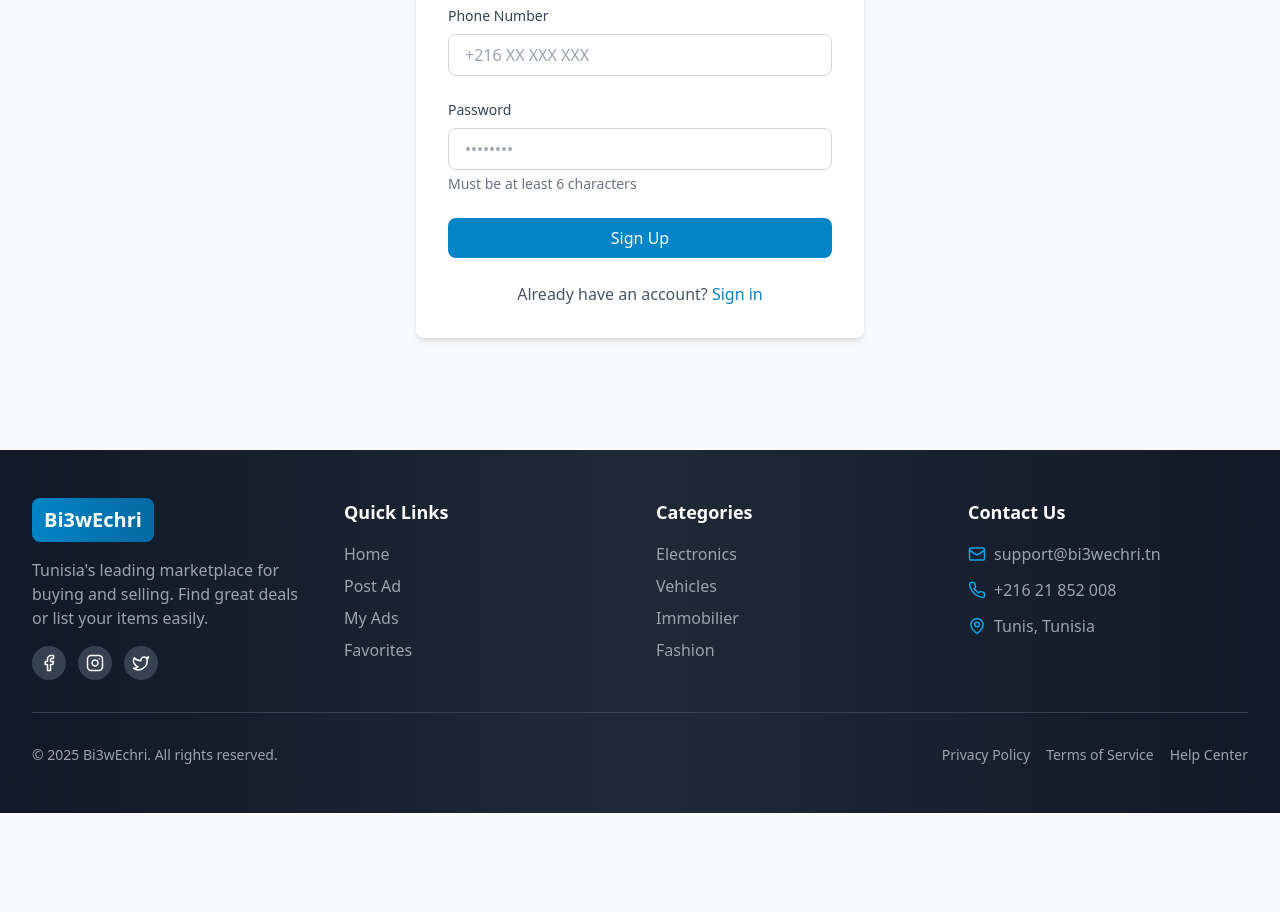
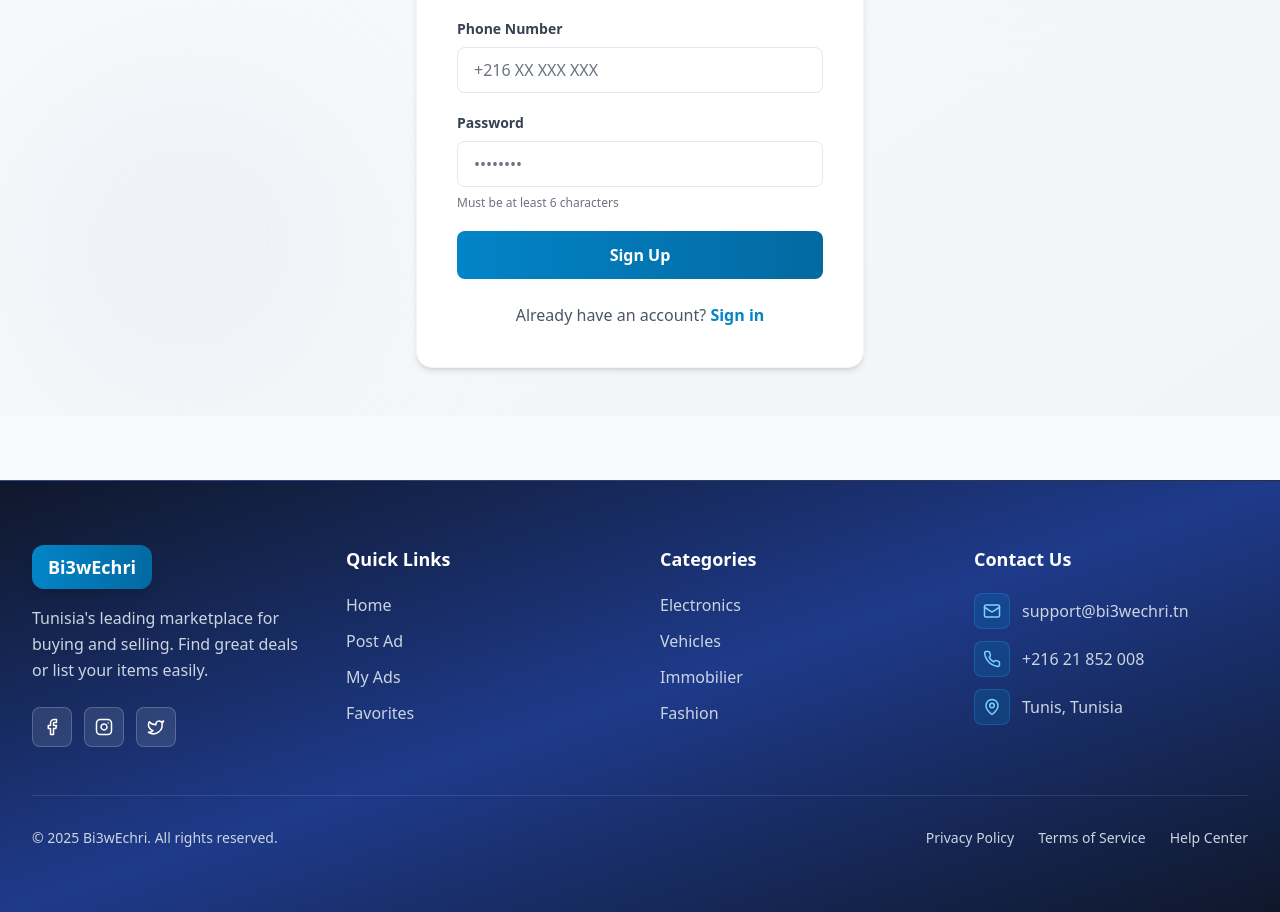
Before and after one commit to aymench10/bi3wechri, a React (Vite) app: page /signup in a window 1280 px wide. Shown: the part 491-1403 px from the top of the page. Before the commit the page ends 1304 px from the top, so only its background shows below. Built offline with nearby package versions, Linux system fonts and the light colour scheme; no server answers.

Commit message:
desgin all

```diff
--- a/src/components/Footer.jsx
+++ b/src/components/Footer.jsx
@@ -3,25 +3,25 @@ import { Facebook, Instagram, Twitter, Mail, Phone, MapPin } from 'lucide-react'
 
 const Footer = () => {
   return (
-    <footer className="bg-gradient-to-r from-gray-900 via-gray-800 to-gray-900 text-white mt-16">
-      <div className="max-w-7xl mx-auto px-4 sm:px-6 lg:px-8 py-12">
-        <div className="grid grid-cols-1 md:grid-cols-4 gap-8">
+    <footer className="bg-gradient-to-br from-slate-900 via-blue-900 to-slate-900 text-white mt-16 border-t border-white/10">
+      <div className="max-w-7xl mx-auto px-4 sm:px-6 lg:px-8 py-12 sm:py-16">
+        <div className="grid grid-cols-1 md:grid-cols-4 gap-8 sm:gap-10">
           {/* Brand Section */}
           <div>
-            <div className="bg-gradient-to-r from-primary-600 to-primary-700 text-white px-3 py-2 rounded-lg font-bold text-xl inline-block mb-4">
+            <div className="bg-gradient-to-r from-primary-600 to-primary-700 text-white px-4 py-2 rounded-xl font-bold text-lg inline-block mb-4 shadow-lg">
               Bi3wEchri
             </div>
-            <p className="text-gray-400 mb-4">
+            <p className="text-slate-300 mb-6 leading-relaxed font-medium">
               Tunisia's leading marketplace for buying and selling. Find great deals or list your items easily.
             </p>
             <div className="flex space-x-3">
-              <a href="#" className="bg-gray-700 p-2 rounded-full hover:bg-primary-600 transition-colors">
+              <a href="#" className="bg-white/10 hover:bg-primary-600 p-2.5 rounded-lg transition-all duration-300 hover:scale-110 border border-white/20">
                 <Facebook size={18} />
               </a>
-              <a href="#" className="bg-gray-700 p-2 rounded-full hover:bg-primary-600 transition-colors">
+              <a href="#" className="bg-white/10 hover:bg-primary-600 p-2.5 rounded-lg transition-all duration-300 hover:scale-110 border border-white/20">
                 <Instagram size={18} />
               </a>
-              <a href="#" className="bg-gray-700 p-2 rounded-full hover:bg-primary-600 transition-colors">
+              <a href="#" className="bg-white/10 hover:bg-primary-600 p-2.5 rounded-lg transition-all duration-300 hover:scale-110 border border-white/20">
                 <Twitter size={18} />
               </a>
             </div>
@@ -29,54 +29,60 @@ const Footer = () => {
 
           {/* Quick Links */}
           <div>
-            <h3 className="text-lg font-semibold mb-4">Quick Links</h3>
-            <ul className="space-y-2 text-gray-400">
-              <li><Link to="/" className="hover:text-primary-400 transition-colors">Home</Link></li>
-              <li><Link to="/create-ad" className="hover:text-primary-400 transition-colors">Post Ad</Link></li>
-              <li><Link to="/my-ads" className="hover:text-primary-400 transition-colors">My Ads</Link></li>
-              <li><Link to="/favorites" className="hover:text-primary-400 transition-colors">Favorites</Link></li>
+            <h3 className="text-lg font-bold mb-5 text-white">Quick Links</h3>
+            <ul className="space-y-3 text-slate-300">
+              <li><Link to="/" className="hover:text-primary-300 transition-colors font-medium">Home</Link></li>
+              <li><Link to="/create-ad" className="hover:text-primary-300 transition-colors font-medium">Post Ad</Link></li>
+              <li><Link to="/my-ads" className="hover:text-primary-300 transition-colors font-medium">My Ads</Link></li>
+              <li><Link to="/favorites" className="hover:text-primary-300 transition-colors font-medium">Favorites</Link></li>
             </ul>
           </div>
 
           {/* Categories */}
           <div>
-            <h3 className="text-lg font-semibold mb-4">Categories</h3>
-            <ul className="space-y-2 text-gray-400">
-              <li><a href="#" className="hover:text-primary-400 transition-colors">Electronics</a></li>
-              <li><a href="#" className="hover:text-primary-400 transition-colors">Vehicles</a></li>
-              <li><a href="#" className="hover:text-primary-400 transition-colors">Immobilier</a></li>
-              <li><a href="#" className="hover:text-primary-400 transition-colors">Fashion</a></li>
+            <h3 className="text-lg font-bold mb-5 text-white">Categories</h3>
+            <ul className="space-y-3 text-slate-300">
+              <li><a href="#" className="hover:text-primary-300 transition-colors font-medium">Electronics</a></li>
+              <li><a href="#" className="hover:text-primary-300 transition-colors font-medium">Vehicles</a></li>
+              <li><a href="#" className="hover:text-primary-300 transition-colors font-medium">Immobilier</a></li>
+              <li><a href="#" className="hover:text-primary-300 transition-colors font-medium">Fashion</a></li>
             </ul>
           </div>
 
           {/* Contact */}
           <div>
-            <h3 className="text-lg font-semibold mb-4">Contact Us</h3>
-            <ul className="space-y-3 text-gray-400">
-              <li className="flex items-center space-x-2">
-                <Mail size={18} className="text-primary-500" />
-                <span>support@bi3wechri.tn</span>
+            <h3 className="text-lg font-bold mb-5 text-white">Contact Us</h3>
+            <ul className="space-y-3 text-slate-300">
+              <li className="flex items-center space-x-3">
+                <div className="bg-primary-600/20 p-2 rounded-lg border border-primary-500/30">
+                  <Mail size={18} className="text-primary-300" />
+                </div>
+                <span className="font-medium">support@bi3wechri.tn</span>
               </li>
-              <li className="flex items-center space-x-2">
-                <Phone size={18} className="text-primary-500" />
-                <span>+216 21 852 008</span>
+              <li className="flex items-center space-x-3">
+                <div className="bg-primary-600/20 p-2 rounded-lg border border-primary-500/30">
+                  <Phone size={18} className="text-primary-300" />
+                </div>
+                <span className="font-medium">+216 21 852 008</span>
               </li>
-              <li className="flex items-center space-x-2">
-                <MapPin size={18} className="text-primary-500" />
-                <span>Tunis, Tunisia</span>
+              <li className="flex items-center space-x-3">
+                <div className="bg-primary-600/20 p-2 rounded-lg border border-primary-500/30">
+                  <MapPin size={18} className="text-primary-300" />
+                </div>
+                <span className="font-medium">Tunis, Tunisia</span>
               </li>
             </ul>
           </div>
         </div>
 
         {/* Bottom Bar */}
-        <div className="border-t border-gray-700 mt-8 pt-8">
-          <div className="flex flex-col md:flex-row justify-between items-center text-gray-400 text-sm">
-            <p>&copy; {new Date().getFullYear()} Bi3wEchri. All rights reserved.</p>
-            <div className="flex space-x-4 mt-4 md:mt-0">
-              <a href="#" className="hover:text-primary-400 transition-colors">Privacy Policy</a>
-              <a href="#" className="hover:text-primary-400 transition-colors">Terms of Service</a>
-              <a href="#" className="hover:text-primary-400 transition-colors">Help Center</a>
+        <div className="border-t border-white/10 mt-12 pt-8">
+          <div className="flex flex-col md:flex-row justify-between items-center text-slate-300 text-sm gap-4">
+            <p className="font-medium">&copy; {new Date().getFullYear()} Bi3wEchri. All rights reserved.</p>
+            <div className="flex space-x-6">
+              <a href="#" className="hover:text-primary-300 transition-colors font-medium">Privacy Policy</a>
+              <a href="#" className="hover:text-primary-300 transition-colors font-medium">Terms of Service</a>
+              <a href="#" className="hover:text-primary-300 transition-colors font-medium">Help Center</a>
             </div>
           </div>
         </div>
--- a/src/index.css
+++ b/src/index.css
@@ -31,24 +31,59 @@
 
 /* stylelint-disable at-rule-no-unknown */
 @layer components {
+  /* Primary Button - Modern Gradient with Hover Effects */
   .btn-primary {
-    @apply bg-primary-600 text-white px-4 py-2 rounded-lg hover:bg-primary-700 transition-colors font-medium disabled:opacity-50 disabled:cursor-not-allowed;
+    @apply bg-gradient-to-r from-primary-600 to-primary-700 text-white px-4 py-2 rounded-lg hover:shadow-md transition-all duration-300 hover:scale-105 font-medium disabled:opacity-50 disabled:cursor-not-allowed disabled:hover:scale-100 disabled:hover:shadow-none;
   }
 
+  /* Secondary Button - Subtle with Hover */
   .btn-secondary {
-    @apply bg-gray-200 text-gray-800 px-4 py-2 rounded-lg hover:bg-gray-300 transition-colors font-medium;
+    @apply bg-gray-100 text-gray-700 px-4 py-2 rounded-lg hover:bg-gray-200 transition-all duration-200 font-medium border border-gray-200;
   }
 
+  /* Danger Button - Red Gradient */
   .btn-danger {
-    @apply bg-red-600 text-white px-4 py-2 rounded-lg hover:bg-red-700 transition-colors font-medium;
+    @apply bg-gradient-to-r from-red-600 to-red-700 text-white px-4 py-2 rounded-lg hover:shadow-md transition-all duration-300 hover:scale-105 font-medium;
   }
 
+  /* Input Field - Modern with Better Focus States */
   .input-field {
-    @apply w-full px-4 py-2 border border-gray-300 rounded-lg focus:outline-none focus:ring-2 focus:ring-primary-500 focus:border-transparent;
+    @apply w-full px-4 py-2.5 border border-gray-200 rounded-lg focus:outline-none focus:ring-2 focus:ring-primary-500 focus:border-primary-500 transition-all duration-200 bg-white text-gray-900 placeholder-gray-500 font-medium;
   }
 
+  /* Card - Modern with Better Shadow and Spacing */
   .card {
-    @apply bg-white rounded-lg shadow-md overflow-hidden;
+    @apply bg-white rounded-2xl shadow-md overflow-hidden border border-gray-100 hover:shadow-lg transition-shadow duration-300;
+  }
+
+  /* Badge - Consistent Styling */
+  .badge {
+    @apply inline-flex items-center space-x-1.5 bg-primary-50 text-primary-700 text-xs font-semibold px-3 py-1.5 rounded-full border border-primary-200;
+  }
+
+  /* Badge Outline - Alternative Style */
+  .badge-outline {
+    @apply inline-flex items-center space-x-1.5 bg-transparent text-primary-600 text-xs font-semibold px-3 py-1.5 rounded-full border border-primary-300;
+  }
+
+  /* Section Heading - Consistent Typography */
+  .section-heading {
+    @apply text-3xl sm:text-4xl font-bold text-gray-900 mb-2;
+  }
+
+  /* Section Subheading */
+  .section-subheading {
+    @apply text-lg text-gray-600 mb-6;
+  }
+
+  /* Icon Container - Consistent Sizing */
+  .icon-container {
+    @apply flex items-center justify-center w-10 h-10 rounded-lg bg-primary-50 text-primary-600;
+  }
+
+  /* Icon Container - Neutral */
+  .icon-container-neutral {
+    @apply flex items-center justify-center w-10 h-10 rounded-lg bg-gray-100 text-gray-600;
   }
 }
 /* stylelint-enable at-rule-no-unknown */
--- a/src/pages/Login.jsx
+++ b/src/pages/Login.jsx
@@ -28,26 +28,32 @@ const Login = () => {
   }
 
   return (
-    <div className="min-h-screen flex items-center justify-center bg-gray-50 py-12 px-4 sm:px-6 lg:px-8">
-      <div className="max-w-md w-full">
-        <div className="card p-8">
+    <div className="min-h-screen flex items-center justify-center bg-gradient-to-br from-gray-50 to-gray-100 py-12 px-4 sm:px-6 lg:px-8 relative overflow-hidden">
+      {/* Background Decoration */}
+      <div className="absolute inset-0 overflow-hidden pointer-events-none">
+        <div className="absolute top-0 right-0 w-96 h-96 bg-primary-100 rounded-full mix-blend-multiply filter blur-3xl opacity-20 animate-blob"></div>
+        <div className="absolute bottom-0 left-0 w-96 h-96 bg-blue-100 rounded-full mix-blend-multiply filter blur-3xl opacity-20 animate-blob animation-delay-2000"></div>
+      </div>
+
+      <div className="max-w-md w-full relative z-10">
+        <div className="card p-8 sm:p-10">
           <div className="text-center mb-8">
-            <div className="inline-flex items-center justify-center w-16 h-16 bg-primary-100 rounded-full mb-4">
+            <div className="inline-flex items-center justify-center w-16 h-16 bg-gradient-to-br from-primary-100 to-primary-50 rounded-2xl mb-4 border border-primary-200">
               <LogIn className="text-primary-600" size={32} />
             </div>
-            <h2 className="text-3xl font-bold text-gray-900">Welcome Back</h2>
-            <p className="mt-2 text-gray-600">Sign in to your account</p>
+            <h2 className="text-3xl sm:text-4xl font-black text-gray-900 mb-2">Welcome Back</h2>
+            <p className="text-gray-600 font-medium">Sign in to your account</p>
           </div>
 
           {error && (
-            <div className="mb-4 p-4 bg-red-50 border border-red-200 text-red-700 rounded-lg">
+            <div className="mb-6 p-4 bg-red-50 border border-red-200 text-red-700 rounded-xl font-medium">
               {error}
             </div>
           )}
 
-          <form onSubmit={handleSubmit} className="space-y-6">
+          <form onSubmit={handleSubmit} className="space-y-5">
             <div>
-              <label htmlFor="email" className="block text-sm font-medium text-gray-700 mb-2">
+              <label htmlFor="email" className="block text-sm font-bold text-gray-700 mb-2">
                 Email Address
               </label>
               <input
@@ -62,7 +68,7 @@ const Login = () => {
             </div>
 
             <div>
-              <label htmlFor="password" className="block text-sm font-medium text-gray-700 mb-2">
+              <label htmlFor="password" className="block text-sm font-bold text-gray-700 mb-2">
                 Password
               </label>
               <input
@@ -79,16 +85,16 @@ const Login = () => {
             <button
               type="submit"
               disabled={loading}
-              className="btn-primary w-full"
+              className="btn-primary w-full py-3 text-base font-bold"
             >
               {loading ? 'Signing in...' : 'Sign In'}
             </button>
           </form>
 
           <div className="mt-6 text-center">
-            <p className="text-gray-600">
+            <p className="text-gray-600 font-medium">
               Don't have an account?{' '}
-              <Link to="/signup" className="text-primary-600 hover:text-primary-700 font-medium">
+              <Link to="/signup" className="text-primary-600 hover:text-primary-700 font-bold transition-colors">
                 Sign up
               </Link>
             </p>
--- a/src/pages/Signup.jsx
+++ b/src/pages/Signup.jsx
@@ -51,32 +51,38 @@ const Signup = () => {
   }
 
   return (
-    <div className="min-h-screen flex items-center justify-center bg-gray-50 py-12 px-4 sm:px-6 lg:px-8">
-      <div className="max-w-md w-full">
-        <div className="card p-8">
+    <div className="min-h-screen flex items-center justify-center bg-gradient-to-br from-gray-50 to-gray-100 py-12 px-4 sm:px-6 lg:px-8 relative overflow-hidden">
+      {/* Background Decoration */}
+      <div className="absolute inset-0 overflow-hidden pointer-events-none">
+        <div className="absolute top-0 right-0 w-96 h-96 bg-primary-100 rounded-full mix-blend-multiply filter blur-3xl opacity-20 animate-blob"></div>
+        <div className="absolute bottom-0 left-0 w-96 h-96 bg-blue-100 rounded-full mix-blend-multiply filter blur-3xl opacity-20 animate-blob animation-delay-2000"></div>
+      </div>
+
+      <div className="max-w-md w-full relative z-10">
+        <div className="card p-8 sm:p-10">
           <div className="text-center mb-8">
-            <div className="inline-flex items-center justify-center w-16 h-16 bg-primary-100 rounded-full mb-4">
+            <div className="inline-flex items-center justify-center w-16 h-16 bg-gradient-to-br from-primary-100 to-primary-50 rounded-2xl mb-4 border border-primary-200">
               <UserPlus className="text-primary-600" size={32} />
             </div>
-            <h2 className="text-3xl font-bold text-gray-900">Create Account</h2>
-            <p className="mt-2 text-gray-600">Join our community today</p>
+            <h2 className="text-3xl sm:text-4xl font-black text-gray-900 mb-2">Create Account</h2>
+            <p className="text-gray-600 font-medium">Join our community today</p>
           </div>
 
           {error && (
-            <div className="mb-4 p-4 bg-red-50 border border-red-200 text-red-700 rounded-lg">
+            <div className="mb-6 p-4 bg-red-50 border border-red-200 text-red-700 rounded-xl font-medium">
               {error}
             </div>
           )}
 
           {success && (
-            <div className="mb-4 p-4 bg-green-50 border border-green-200 text-green-700 rounded-lg">
-              Account created successfully! Redirecting to login...
+            <div className="mb-6 p-4 bg-green-50 border border-green-200 text-green-700 rounded-xl font-medium">
+              Account created successfully! Redirecting...
             </div>
           )}
 
-          <form onSubmit={handleSubmit} className="space-y-6">
+          <form onSubmit={handleSubmit} className="space-y-5">
             <div>
-              <label htmlFor="fullName" className="block text-sm font-medium text-gray-700 mb-2">
+              <label htmlFor="fullName" className="block text-sm font-bold text-gray-700 mb-2">
                 Full Name
               </label>
               <input
@@ -91,7 +97,7 @@ const Signup = () => {
             </div>
 
             <div>
-              <label htmlFor="email" className="block text-sm font-medium text-gray-700 mb-2">
+              <label htmlFor="email" className="block text-sm font-bold text-gray-700 mb-2">
                 Email Address
               </label>
               <input
@@ -106,7 +112,7 @@ const Signup = () => {
             </div>
 
             <div>
-              <label htmlFor="phone" className="block text-sm font-medium text-gray-700 mb-2">
+              <label htmlFor="phone" className="block text-sm font-bold text-gray-700 mb-2">
                 Phone Number
               </label>
               <input
@@ -121,7 +127,7 @@ const Signup = () => {
             </div>
 
             <div>
-              <label htmlFor="password" className="block text-sm font-medium text-gray-700 mb-2">
+              <label htmlFor="password" className="block text-sm font-bold text-gray-700 mb-2">
                 Password
               </label>
               <input
@@ -133,22 +139,22 @@ const Signup = () => {
                 className="input-field"
                 placeholder="••••••••"
               />
-              <p className="mt-1 text-sm text-gray-500">Must be at least 6 characters</p>
+              <p className="mt-2 text-xs font-medium text-gray-500">Must be at least 6 characters</p>
             </div>
 
             <button
               type="submit"
               disabled={loading}
-              className="btn-primary w-full"
+              className="btn-primary w-full py-3 text-base font-bold mt-6"
             >
               {loading ? 'Creating account...' : 'Sign Up'}
             </button>
           </form>
 
           <div className="mt-6 text-center">
-            <p className="text-gray-600">
+            <p className="text-gray-600 font-medium">
               Already have an account?{' '}
-              <Link to="/login" className="text-primary-600 hover:text-primary-700 font-medium">
+              <Link to="/login" className="text-primary-600 hover:text-primary-700 font-bold transition-colors">
                 Sign in
               </Link>
             </p>
```
Also changed, not shown: src/components/AdCard.jsx (+16 -16 lines), src/pages/Favorites.jsx (+28 -21 lines), src/pages/MyAds.jsx (+24 -18 lines).
